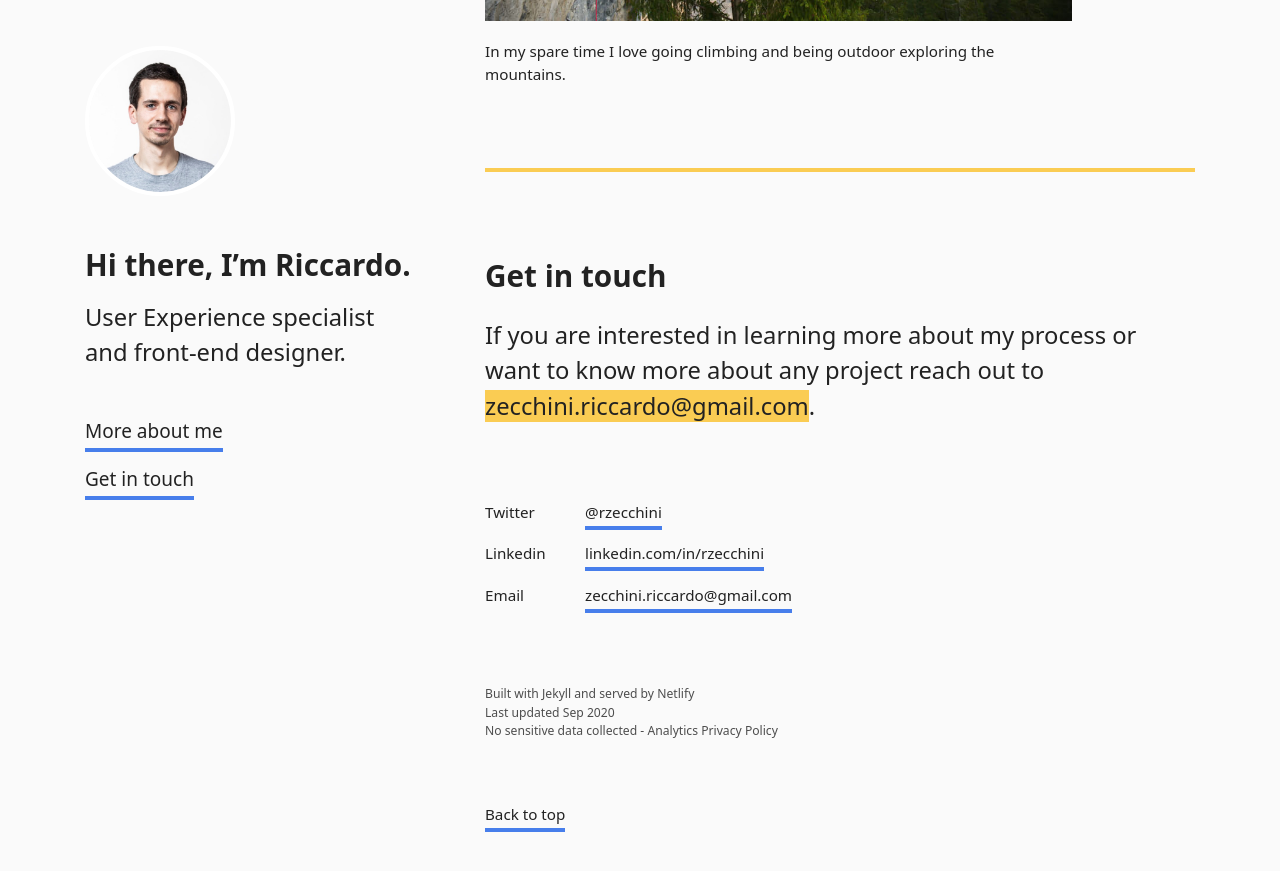
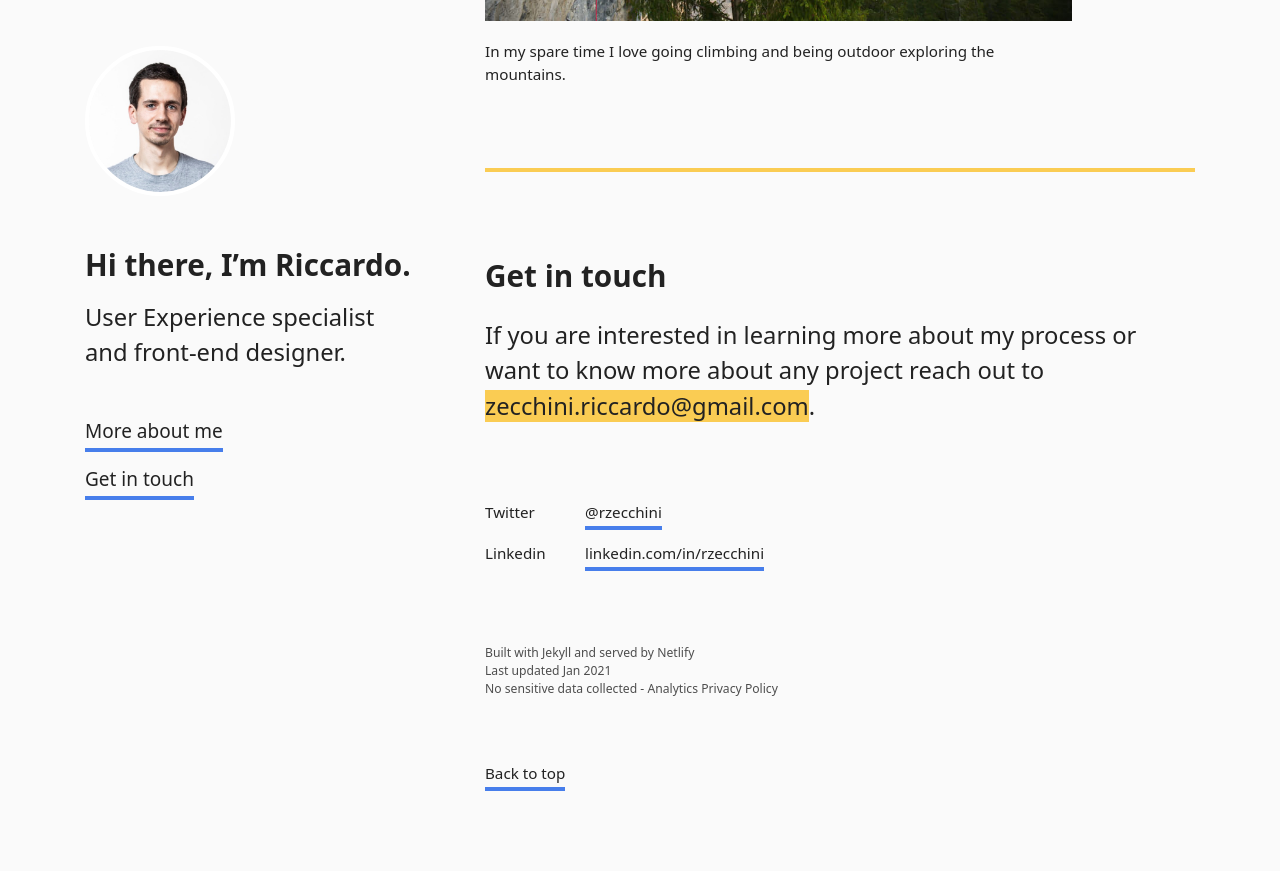
Before and after one commit to rzecchini/riccardozecchini.com, a Jekyll site: the page built from index.html, in a window 1280 px wide and 900 px high, scrolled down 4997 px. Shown: the top 871 px of the window. Built offline with Jekyll 4.4.1, drawn with Linux system fonts in a browser that asks for light colours.

Commit message:
Update index.html

```diff
--- a/index.html
+++ b/index.html
@@ -282,10 +282,6 @@ layout: default
                   <td class="pb-1 pr-1">Linkedin</td>
                   <td><a href="https://www.linkedin.com/in/rzecchini" target="_blank">linkedin.com/in/rzecchini</a></td>
                 </tr>
-                <tr>
-                  <td class="pb-1 pr-1">Email</td>
-                  <td><a href="mailto:zecchini.riccardo@gmail.com">zecchini.riccardo@gmail.com</a></td>
-                </tr>
               </tbody>
             </table>
           </div>
@@ -294,7 +290,7 @@ layout: default
           <div class="text-xs">
             <ul class="p-0" style="list-style-type: none;opacity:.8">
               <li>Built with Jekyll and served by Netlify</li>
-              <li>Last updated Sep 2020</li>
+              <li>Last updated Jan 2021</li>
               <li>No sensitive data collected - <a style="border:0" href="/privacy-policy">Analytics Privacy Policy</a></li>
             </ul>
           </div>
```
